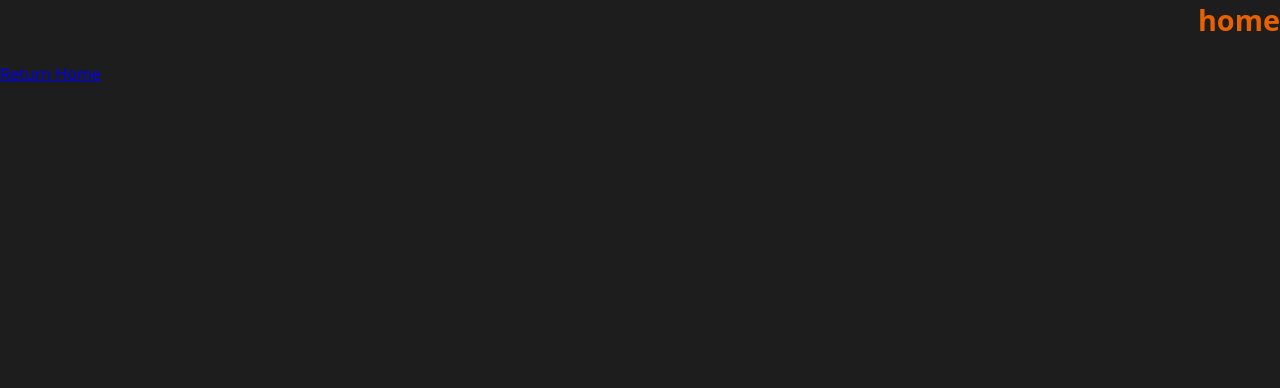
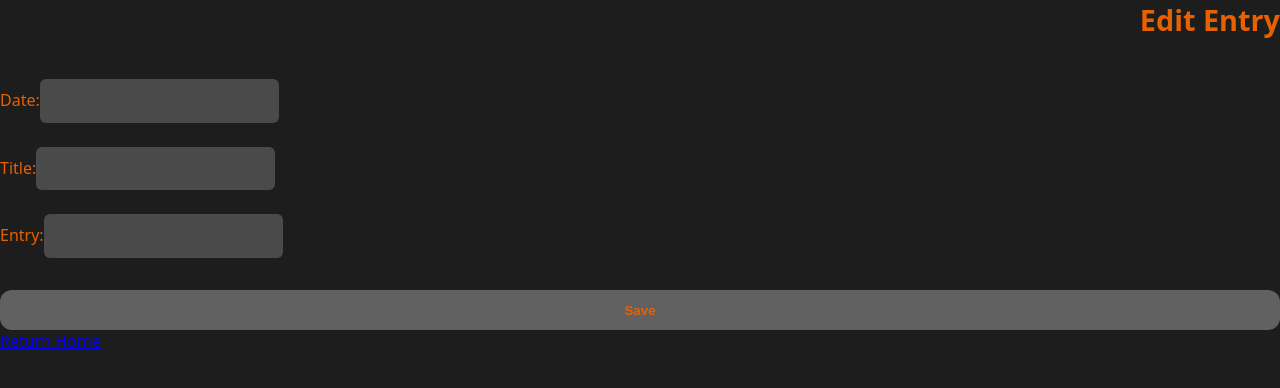
Before and after one commit to simonluckhoff/journal, a React (Create React App) app in the folder journal-client/: page /edit-entry/1 in a window 1280 px wide. Shown: the top 388 px of the page. Built offline with nearby package versions, Linux system fonts and the light colour scheme; no server answers.

Commit message:
last minute pushes

```diff
--- a/journal-client/src/pages/EditEntry.jsx
+++ b/journal-client/src/pages/EditEntry.jsx
@@ -1,14 +1,55 @@
-import { Link } from 'react-router-dom';
 import { useEffect, useState } from 'react';
+import { useParams, useNavigate, Link } from 'react-router-dom';
 
 function EditEntry() {
+    const { slug } = useParams();
+    const navigate = useNavigate();
+    const [entry, setEntry] = useState({ title: '', date_today: '', user_entry: '' });
+
+    useEffect(() => {
+        // fetching the entry by slug
+        fetch('http://localhost:5000/api/entries')
+            .then(res => res.json())
+            .then(data => {
+                const found = data.find(e => e.slug === slug);
+                if (found) setEntry(found);
+            });
+    }, [slug]);
+
+    const handleChange = e => {
+        setEntry({ ...entry, [e.target.name]: e.target.value });
+    };
+
+    const handleSubmit = async e => {
+        e.preventDefault();
+        await fetch('http://localhost:5000/api/entries', {
+            method: 'PATCH',
+            headers: { 'Content-Type': 'application/json' },
+            body: JSON.stringify({ ...entry, slug}),
+        });
+        navigate('/');
+    }
 
   return (
-    <div className="home">
-        <h1>home</h1>
+    <div className="edit-entry">
+        <h1>Edit Entry</h1>
+        <form onSubmit={handleSubmit}>
+            <label>
+                Date:
+                <input name="date_entry" value={entry.date_entry} onChange={handleChange} />
+            </label>
+            <label>
+                Title:
+                <input name="title" value={entry.title} onChange={handleChange} />
+            </label>
+            <label>
+                Entry:
+                <input name="user_entry" value={entry.user_entry} onChange={handleChange} />
+            </label>
+            <button type="submit">Save</button>
+        </form>
         <Link to="/"><p>Return Home</p></Link>
     </div>
-
   )
 }
 
```
Also changed, not shown: 1 other file (tests, documents, lock files or other folders).
